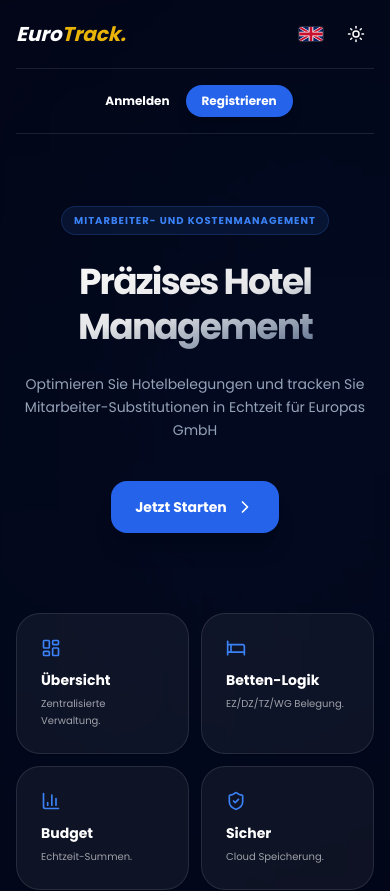
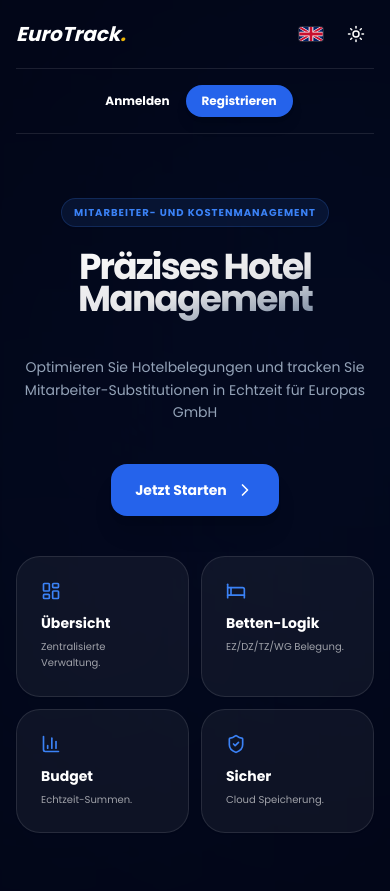
Before and after one commit to europas-dev/eurotrack, a React (Vite) app: page / in a window 390 px wide. Shown: the top 891 px of the page. Built offline with nearby package versions, Linux system fonts and the light colour scheme; no server answers.

Commit message:
Update Landing.tsx

```diff
--- a/src/components/Landing.tsx
+++ b/src/components/Landing.tsx
@@ -103,7 +103,7 @@ export default function Landing({
         <div className="md:hidden flex flex-col gap-4 py-4 sm:py-6 border-b dark:border-white/10 border-slate-200 mb-6">
           <div className="flex justify-between items-center w-full">
             <div className="text-xl sm:text-2xl font-black italic">
-              Euro<span className="text-[#EAB308]">Track.</span>
+              EuroTrack<span className="text-[#EAB308]">.</span>
             </div>
             <div className="flex items-center gap-2">
               {/* Language toggle */}
@@ -157,15 +157,16 @@ export default function Landing({
       </nav>
 
       {/* Hero */}
-      <div className="max-w-7xl mx-auto px-4 sm:px-6 pt-12 sm:pt-20 pb-20 sm:pb-32 text-center flex-1 flex flex-col items-center justify-center z-10 relative">
-        <span className="px-3 sm:px-4 py-1.5 bg-blue-500/10 border border-blue-500/20 rounded-full text-blue-500 text-[10px] sm:text-xs font-black uppercase tracking-widest mb-6 sm:mb-8 inline-block shadow-sm">
+      <div className="max-w-7xl mx-auto px-4 sm:px-6 pt-10 sm:pt-20 pb-10 sm:pb-32 text-center flex-1 flex flex-col items-center justify-start z-10 relative">
+        <span className="px-3 sm:px-4 py-1.5 bg-blue-500/10 border border-blue-500/20 rounded-full text-blue-500 text-[10px] sm:text-xs font-black uppercase tracking-widest mb-6 inline-block shadow-sm">
           {t.tag}
         </span>
-        <h1 className={cn('text-4xl sm:text-6xl md:text-8xl font-black mb-6 sm:mb-8 tracking-tighter leading-tight bg-clip-text text-transparent',
+        {/* Added pb-4 to fix the 'g' cutoff */}
+        <h1 className={cn('text-4xl sm:text-6xl md:text-8xl font-black mb-6 tracking-tighter leading-[0.9] pb-4 bg-clip-text text-transparent',
           isDarkMode ? 'bg-gradient-to-br from-white via-white/90 to-blue-300/40' : 'bg-gradient-to-br from-slate-950 via-slate-900 to-slate-700')}>
           {t.title}
         </h1>
-        <p className={cn('text-sm sm:text-lg md:text-xl mb-10 sm:mb-12 max-w-2xl mx-auto px-2 leading-relaxed',
+        <p className={cn('text-sm sm:text-lg md:text-xl mb-10 max-w-2xl mx-auto px-2 leading-relaxed',
           isDarkMode ? 'text-slate-400' : 'text-slate-600')}>
           {t.desc}
         </p>
```
